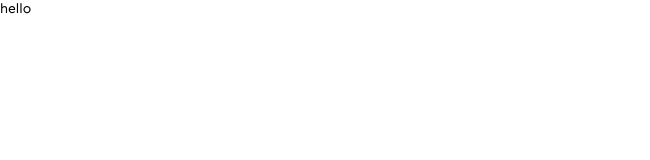
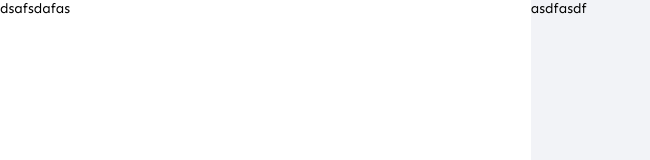
Before and after one commit to Uvacoder/getme, a React (Create React App) app: page / in a window 1280 px wide. Shown: the top 160 px of the page, without its empty margins (0-650 px from the left). Built offline with nearby package versions, Linux system fonts and the light colour scheme.

Commit message:
add layout and globals

```diff
--- a/src/App.tsx
+++ b/src/App.tsx
@@ -1,11 +1,14 @@
+import './styles/layout.css';
 
-
-function App() {
+export default function App() {
   return (
-    <div className="App">
-      hello
+    <div className="layout">
+      <div className="sidebar">
+        dsafsdafas
+      </div>
+      <div className="viewer">
+        asdfasdf
+      </div>
     </div>
   );
-}
-
-export default App;
+};
--- a/src/index.tsx
+++ b/src/index.tsx
@@ -2,6 +2,7 @@ import React from 'react';
 import ReactDOM from 'react-dom';
 import App from './App';
 import  './styles/reset.css';
+import  './styles/global.css';
 
 ReactDOM.render(
   <React.StrictMode>
--- /dev/null
+++ b/src/styles/global.css
@@ -0,0 +1,8 @@
+:root
+{
+    --white: #fff;
+    --black: #505964;
+    --grey: #96A0A6;
+    --light-grey: #F2F3F7;
+    --primary: #5A44E1;
+}
--- /dev/null
+++ b/src/styles/layout.css
@@ -0,0 +1,19 @@
+.layout
+{
+    display: flex;
+    flex-direction: row;
+}
+
+.sidebar
+{
+    flex: 1.7;
+    height: 100vh;
+    background-color: var(--white);
+}
+
+.viewer
+{
+    flex: 2.4;
+    height: 100vh;
+    background-color: var(--light-grey);
+}
```
